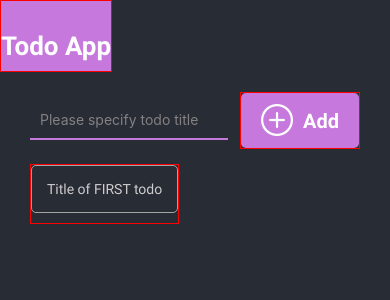
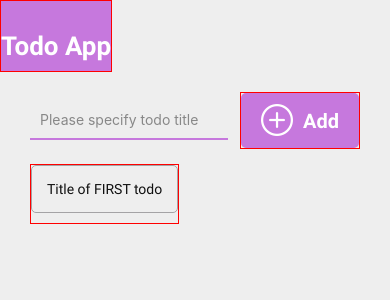
Before and after one commit to stas-yushkov/new-rn-todo-app, a React Native app: screen / in a window 390 px wide. Shown: the top 300 px of the page. Built offline with nearby package versions, Linux system fonts and the light colour scheme.

Commit message:
add 'Light and Dark modes'

```diff
--- a/app.json
+++ b/app.json
@@ -5,7 +5,7 @@
     "version": "1.0.0",
     "orientation": "default",
     "icon": "./assets/images/icon.png",
-    "userInterfaceStyle": "dark",
+    "userInterfaceStyle": "automatic",
     "splash": {
       "image": "./assets/images/splash.png",
       "resizeMode": "contain",
--- a/package.json
+++ b/package.json
@@ -17,7 +17,8 @@
     "react-native": "0.68.2",
     "react-native-web": "0.17.7",
     "expo-font": "~10.1.0",
-    "expo-splash-screen": "~0.15.1"
+    "expo-splash-screen": "~0.15.1",
+    "expo-system-ui": "~1.2.0"
   },
   "devDependencies": {
     "@babel/core": "^7.12.9"
--- a/src/constants/index.js
+++ b/src/constants/index.js
@@ -1,5 +1,3 @@
-export const DEFAULT_COLOR_THEME = 'dark';
-
 export const ACTIVE_OPACITY_NUM = 0.5;
 export const PADDING_HORIZONTAL = 30;
 
--- a/src/context/theme/ThemeState.js
+++ b/src/context/theme/ThemeState.js
@@ -1,14 +1,13 @@
 import React, { useReducer } from 'react';
+import { useColorScheme } from 'react-native';
 
 import { ThemeContext } from './themeContext';
 import { themeReduser } from './themeReduser';
 
 import { TOGGLE_THEME } from '../types';
 
-import { DEFAULT_COLOR_THEME } from '../../constants';
-
 export const ThemeState = ({ children }) => {
-  const [state, dispatch] = useReducer(themeReduser, DEFAULT_COLOR_THEME);
+  const [state, dispatch] = useReducer(themeReduser, useColorScheme());
 
   const toggleTheme = () => dispatch({ type: TOGGLE_THEME })
 
```
